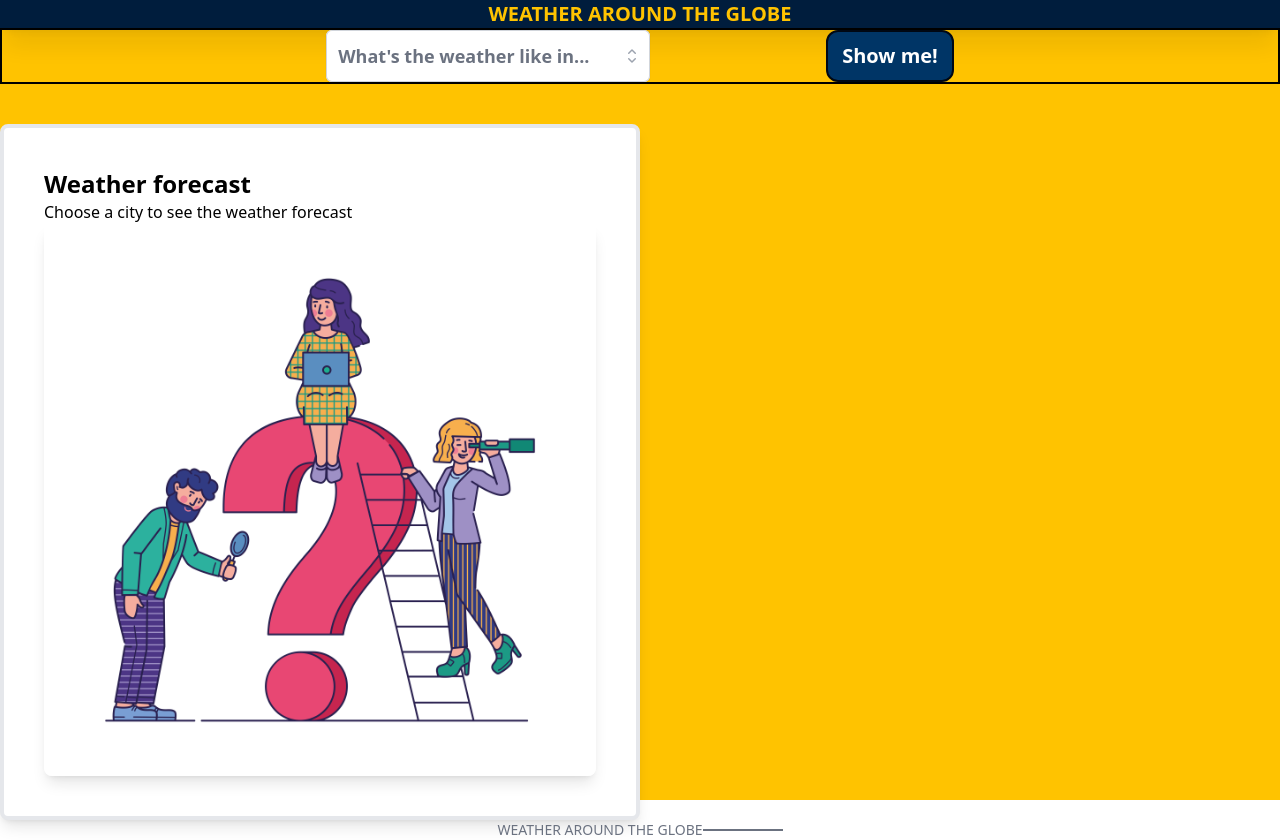
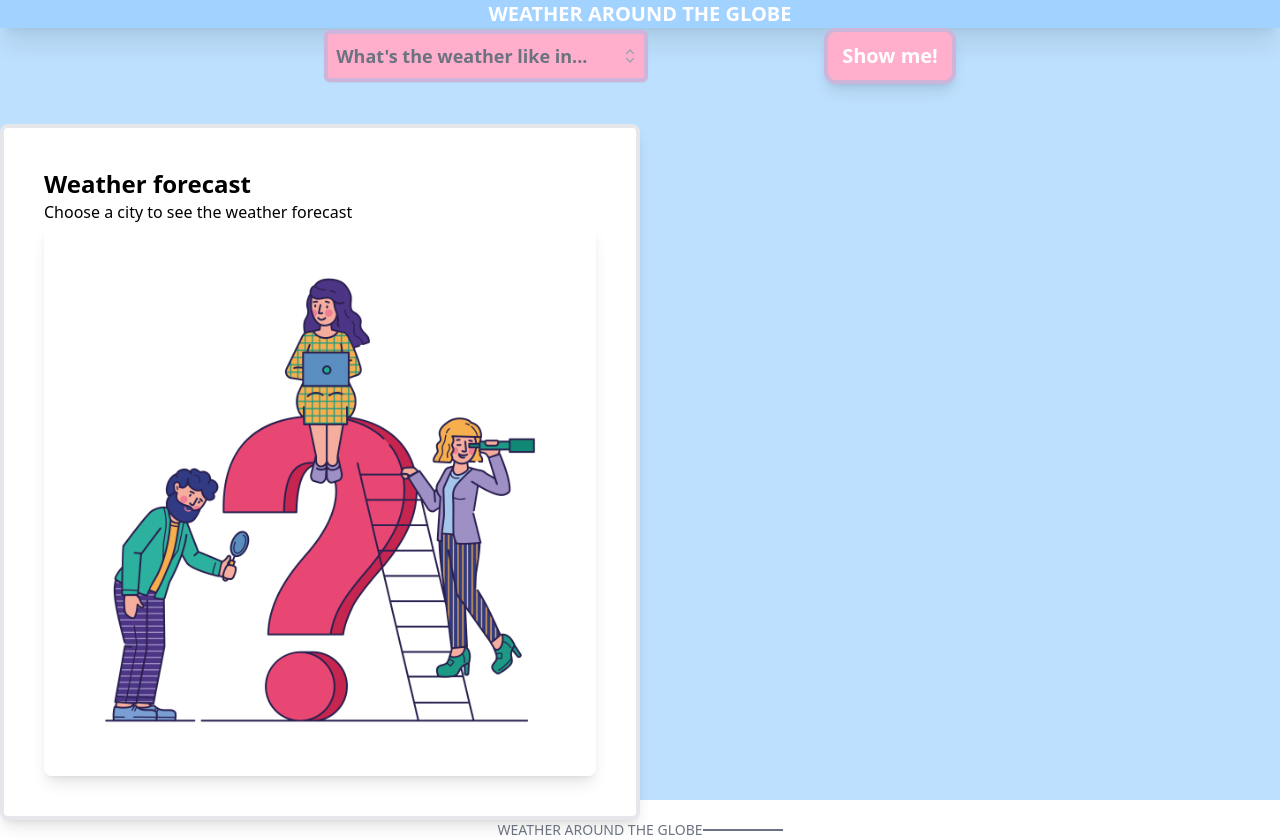
Before and after one commit to erikvlcak/Weather-app, a React (Vite) app: page / in a window 1280 px wide. Built offline with nearby package versions, Linux system fonts and the light colour scheme.

Commit message:
Update styling in App.jsx

```diff
--- a/src/App.jsx
+++ b/src/App.jsx
@@ -13,7 +13,7 @@ import questionmark from '../src/assets/questionmark.jpg'
 function Header() {
   return (
     <header
-      className={`w-full h-16 flex justify-center items-center bg-[#001D3D] shadow-xl text-[#FFC300] font-bold text-xl`}
+      className={`w-full h-16 flex justify-center items-center bg-[#A2D2FF] shadow-xl text-white font-bold text-xl`}
     >
       <h1>WEATHER AROUND THE GLOBE</h1>
     </header>
@@ -70,7 +70,7 @@ function Card() {
 
   return (
     <main className="flex flex-col gap-10 justify-evenly items-stretch">
-      <div className="flex flex-row items-center justify-center gap-44 border-2 border-black">
+      <div className="flex flex-row items-center justify-center gap-44 ">
         <SearchBar
           query={searchQuery}
           setQuery={(value) => setSearchQuery(value)}
@@ -126,7 +126,7 @@ function SearchBar({
         <div className="relative">
           <Combobox.Input
             placeholder="What's the weather like in..."
-            className="w-full rounded-md border-0 bg-white py-1.5 pl-3 pr-10 text-gray-900 font-bold lg:text-lg shadow-sm ring-1 ring-inset ring-gray-300 focus:ring-2 focus:ring-inset focus:ring-indigo-600 sm:text-sm lg:leading-10"
+            className="w-full rounded-md border-0 bg-[#FFAFCC] py-1.5 pl-3 pr-10 text-white font-bold lg:text-lg shadow-sm ring-4 ring-inset ring-[#CDB4DB] focus:ring-4 focus:ring-inset focus:ring-white sm:text-sm lg:leading-10"
             onChange={(event) => {
               setQuery(event.target.value)
               refreshSuggestions()
@@ -201,7 +201,7 @@ function SearchButton({
         showCityAPI()
       }}
       type="button"
-      className="rounded-xl bg-[#003566] border-2 border-[#000814] text-white hover:bg-[#000814] text-xl font-bold px-3.5 py-2.5 hover:shadow-xl focus-visible:outline focus-visible:outline-2 focus-visible:outline-offset-2 focus-visible:outline-blue-600 transition-all"
+      className="rounded-xl bg-[#FFAFCC] border-4 border-[#CDB4DB] text-white hover:bg-[#FFC8DD] text-xl font-bold px-3.5 py-2.5 shadow-lg hover:shadow-none focus-visible:outline focus-visible:outline-2 focus-visible:outline-offset-2 focus-visible:outline-blue-600 transition-all"
     >
       Show me!
     </button>
@@ -377,7 +377,7 @@ export default function App() {
 
 
   return (
-    <div className="flex flex-col h-[100vh] w-[100vw] justify-between items-center bg-[#FFC300]">
+    <div className="flex flex-col h-[100vh] w-[100vw] justify-between items-center bg-[#BDE0FE]">
       <Header />
       <Card />
       <Footer />
```
